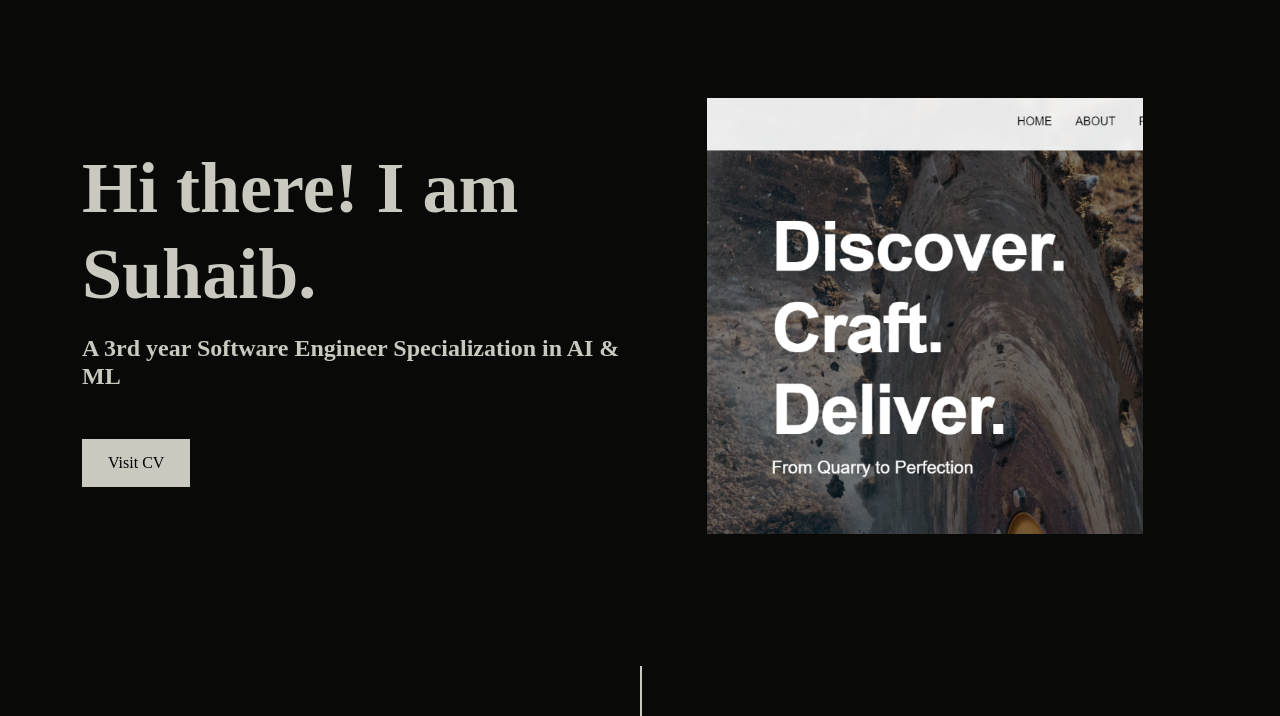
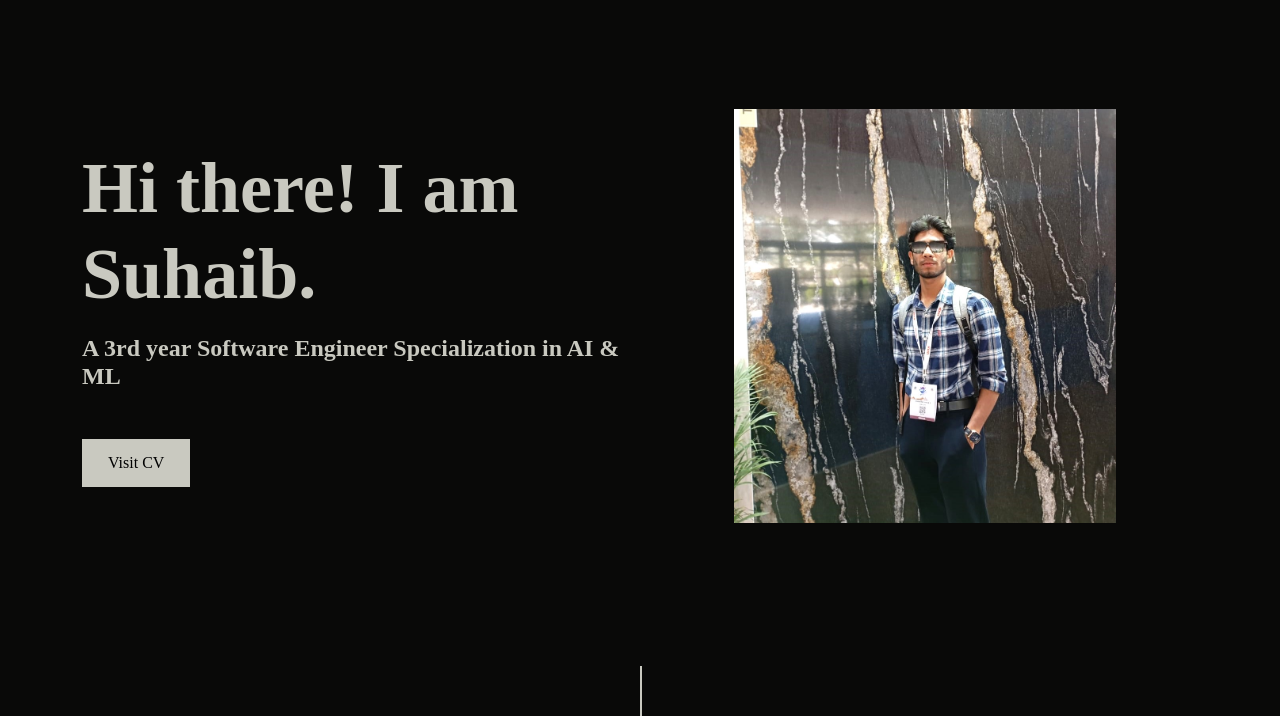
Before and after one commit to MD-Suhxib/personal-website, a plain HTML site: page index.html in a window 1280 px wide. Shown: the part 84-800 px from the top of the page. Drawn offline with nearby package versions, Linux system fonts and the light colour scheme; some packages are replaced by stand-ins of ours; a script that the page names is missing; a web font is replaced by a local one.

Commit message:
photo-commit

```diff
--- a/assets/css/style.css
+++ b/assets/css/style.css
@@ -299,7 +299,7 @@ footer ul{
   }
 
 .small-image {
-    max-width: 80%;
+    max-width: 70%;
     height: auto;
 
 }
--- a/index.html
+++ b/index.html
@@ -64,7 +64,7 @@
         </div>
         <!-- Right Column for Image -->
         <div class="col-md-6 text-center" data-aos="fade-left">
-          <img src="./assets/images/project3.png" alt="Hero Image" class="img-fluid small-image">
+          <img src="./assets/images/hero-image.jpeg" alt="Hero Image" class="img-fluid small-image">
         </div>
       </div>
     </div>
```
Also changed, not shown: assets/images/hero-image.jpeg (added).
